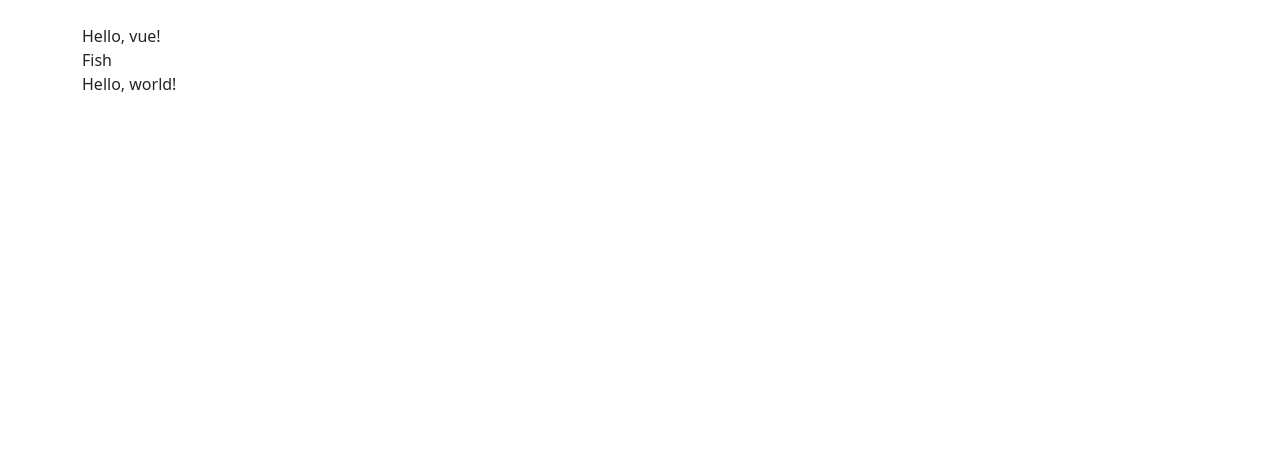
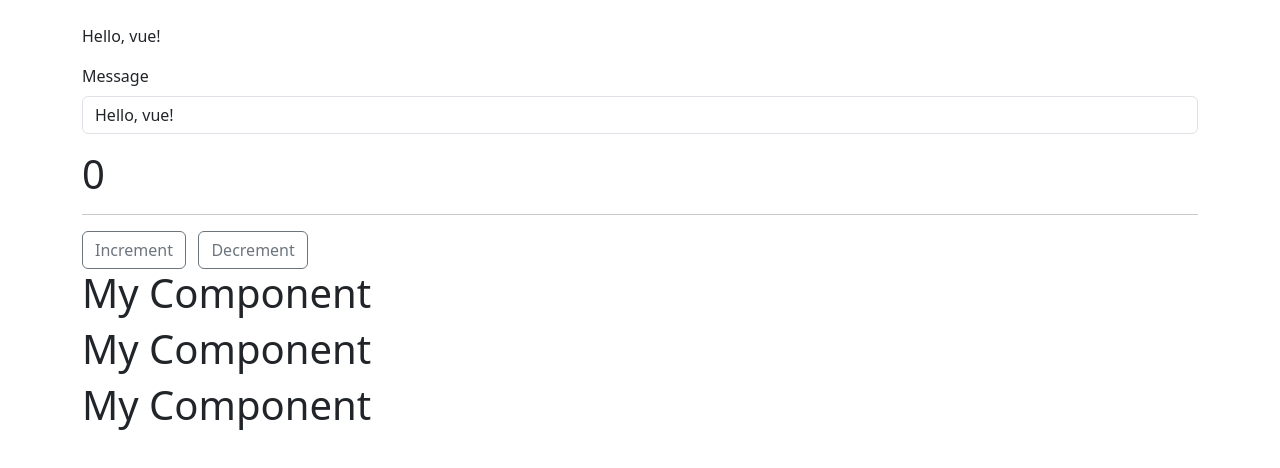
Before and after one commit to sandalu95/vue-course, a plain HTML site: page index.html in a window 1280 px wide. Drawn offline with nearby package versions, Linux system fonts and the light colour scheme.

Commit message:
basic vue component

```diff
--- a/index.html
+++ b/index.html
@@ -11,46 +11,70 @@
         <div class="row">
             <div class="col mt-4">
                 {{ message }}
-                <br>
-                {{ fish }}
             </div>
         </div>
-    </div>
-
-    <div id="app2" class="container">
         <div class="row">
             <div class="col">
-                {{ message }}
-                <br>
-                {{ dog }}
+                <div class="mt-3 mb-3">
+                    <label for="message-input" class="form-label">
+                        Message
+                    </label>
+                    <input
+                        v-model="message"
+                        type="text"
+                        class="form-control"
+                        id="message-input">
+                </div>
+            </div>
+        </div>
+        <div class="row">
+            <div class="col">
+                <h1>{{counter}}</h1>
+                <hr>
+                <button class="btn btn-outline-secondary" v-on:click="incrementCounter">Increment</button>
+                &nbsp;
+                <button class="btn btn-outline-secondary" v-on:click="decrementCounter">Decrement</button>
+            </div>
+        </div>
+        <div class="row">
+            <div class="col">
+                <my-component></my-component>
+                <my-component></my-component>
+                <my-component></my-component>
             </div>
         </div>
     </div>
 
     <script src="https://cdn.jsdelivr.net/npm/vue@3.5.13/dist/vue.global.min.js"></script>
-    <script src="https://cdn.jsdelivr.net/npm/bootstrap@5.3.3/dist/js/bootstrap.bundle.min.js" integrity="sha384-YvpcrYf0tY3lHB60NNkmXc5s9fDVZLESaAA55NDzOxhy9GkcIdslK1eN7N6jIeHz" crossorigin="anonymous"></script>
     <script>
         let data = {
-            message: "Hello, vue!",
-            fish: "Fish"
+            counter: 0,
+            message: "Hello, vue!"
+        }
+
+        const myComponent = {
+            props: [],
+            template: `
+                <h1>My Component</h1>
+            `
         }
 
         const vm = Vue.createApp({
             data() {
                 return data
+            },
+            methods: {
+                incrementCounter() {
+                    this.counter++;
+                },
+                decrementCounter() {
+                    this.counter--;
+                },
+            },
+            components: {
+                myComponent
             }
         }).mount('#app');
-
-        let data2 = {
-            message: "Hello, world!",
-            dof: "Dog"
-        }
-
-        const vm2 = Vue.createApp({
-            data() {
-                return data2
-            }
-        }).mount('#app2');
     </script>
 </body>
 </html>
```
